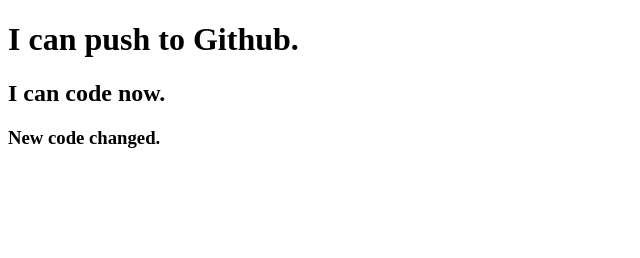
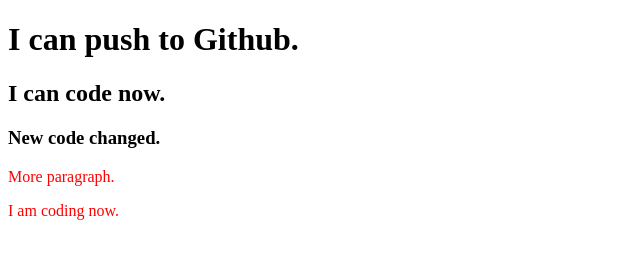
Before and after one commit to Pantha-Saleheen/my-second-repo, a plain HTML site: page index.html in a window 1280 px wide. Shown: the whole page, without its empty margins (0-640 px from the left). Drawn offline with Linux system fonts and the light colour scheme.

Commit message:
styles added

```diff
--- a/index.html
+++ b/index.html
@@ -5,10 +5,13 @@
     <meta http-equiv="X-UA-Compatible" content="IE=edge">
     <meta name="viewport" content="width=device-width, initial-scale=1.0">
     <title>My Second Github Repo</title>
+    <link rel="stylesheet" href="style.css">
 </head>
 <body>
     <h1>I can push to Github.</h1>
     <h2>I can code now.</h2>
     <h3>New code changed.</h3>
+    <p>More paragraph.</p>
+    <p>I am coding now.</p>
 </body>
 </html>
--- /dev/null
+++ b/style.css
@@ -0,0 +1,3 @@
+p{
+    color:red;
+}
```
